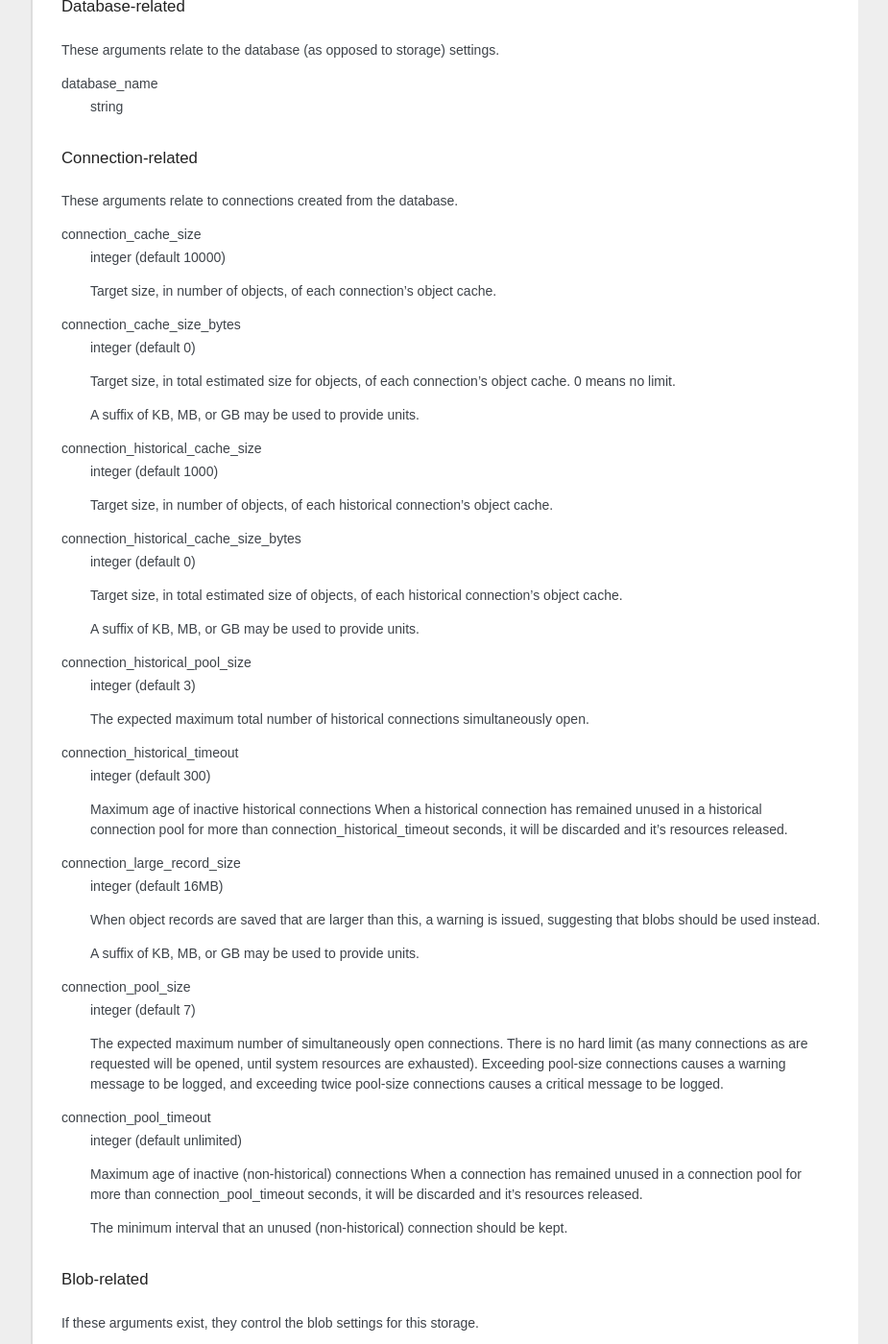
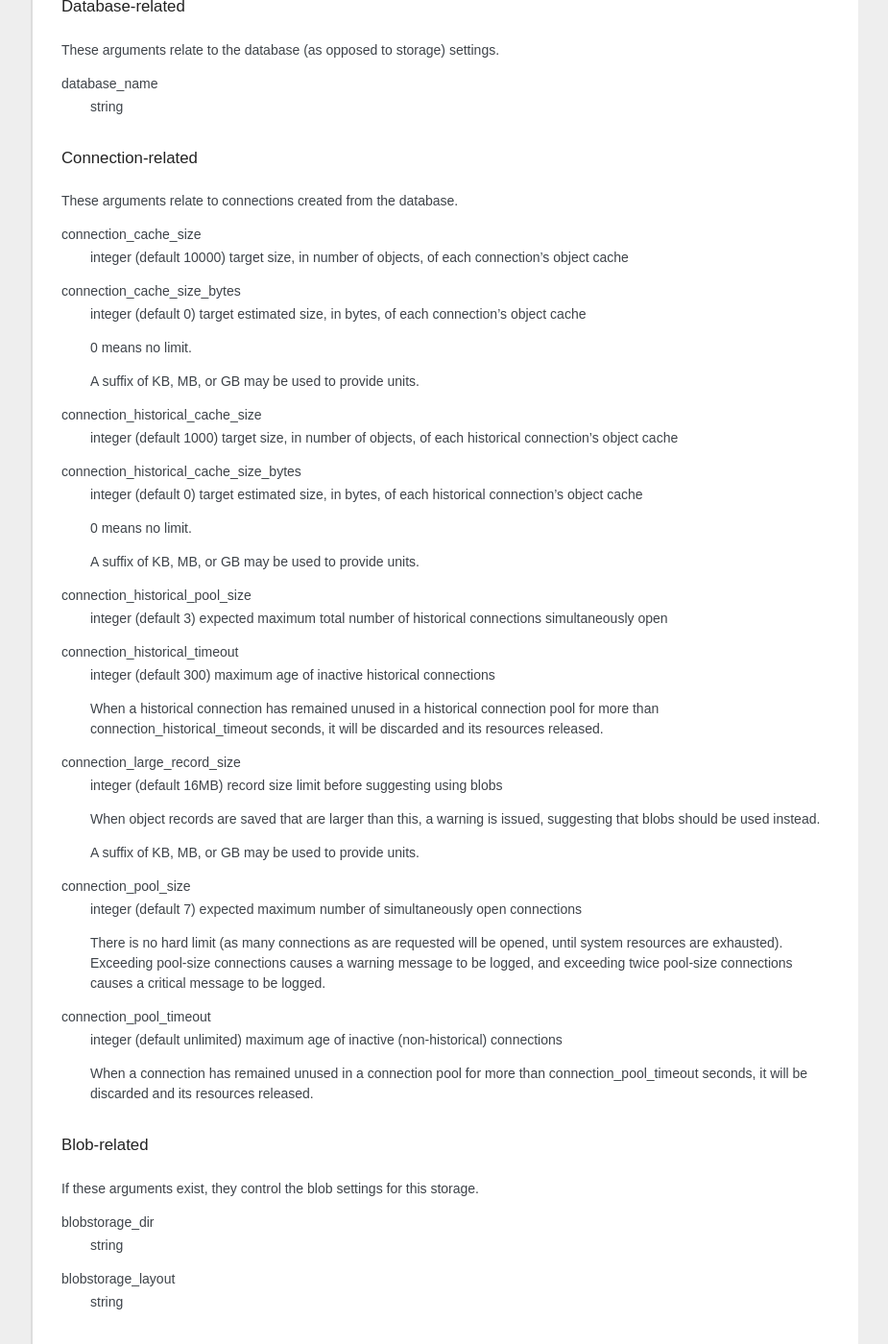
Before and after one commit to Pylons/zodburi, a Sphinx documentation site: the page built from docs/index.rst, in a window 1280 px wide and 1400 px high, scrolled down 1545 px. Shown: the whole window at 96% size, without its empty margins (198-1123 px from the left). Built offline with Sphinx 7.4.7, drawn with Linux system fonts in a browser that asks for light colours; some web fonts are replaced.

Commit message:
fixed wording/grammer and removed some junk text (left over from edits)

```diff
--- a/docs/index.rst
+++ b/docs/index.rst
@@ -93,49 +93,42 @@ Connection-related
 These arguments relate to connections created from the database.
 
 connection_cache_size
-  integer (default 10000)
-
-  Target size, in number of objects, of each connection's object
-  cache.
+  integer (default 10000) target size, in number of objects, of each
+  connection's object cache
 
 connection_cache_size_bytes
-  integer (default 0)
+  integer (default 0) target estimated size, in bytes, of each
+  connection's object cache
 
-  Target size, in total estimated size for objects, of each
-  connection's object cache.  0 means no limit.
+  0 means no limit.
 
   A suffix of KB, MB, or GB may be used to provide units.
 
 connection_historical_cache_size
-  integer (default 1000)
-
-  Target size, in number of objects, of each historical connection's
-  object cache.
+  integer (default 1000) target size, in number of objects, of each
+  historical connection's object cache
 
 connection_historical_cache_size_bytes
-  integer (default 0)
+  integer (default 0) target estimated size, in bytes, of each
+  historical connection's object cache
 
-  Target size, in total estimated size of objects, of each historical
-  connection's object cache.
+  0 means no limit.
 
   A suffix of KB, MB, or GB may be used to provide units.
 
 connection_historical_pool_size
-  integer (default 3)
-
-  The expected maximum total number of historical connections
-  simultaneously open.
+  integer (default 3) expected maximum total number of historical connections
+  simultaneously open
 
 connection_historical_timeout
-  integer (default 300)
+  integer (default 300) maximum age of inactive historical connections
 
-  Maximum age of inactive historical connections When a historical
-  connection has remained unused in a historical connection pool for
-  more than connection_historical_timeout seconds, it will be
-  discarded and it's resources released.
+  When a historical connection has remained unused in a historical
+  connection pool for more than connection_historical_timeout seconds,
+  it will be discarded and its resources released.
 
 connection_large_record_size
-  integer (default 16MB)
+  integer (default 16MB) record size limit before suggesting using blobs
 
   When object records are saved that are larger than this, a warning
   is issued, suggesting that blobs should be used instead.
@@ -143,9 +136,9 @@ connection_large_record_size
   A suffix of KB, MB, or GB may be used to provide units.
 
 connection_pool_size
-  integer (default 7)
+  integer (default 7) expected maximum number of simultaneously open
+  connections
 
-  The expected maximum number of simultaneously open connections.
   There is no hard limit (as many connections as are requested
   will be opened, until system resources are exhausted).  Exceeding
   pool-size connections causes a warning message to be logged,
@@ -153,15 +146,12 @@ connection_pool_size
   message to be logged.
 
 connection_pool_timeout
-  integer (default unlimited)
+  integer (default unlimited) maximum age of inactive (non-historical)
+  connections
 
-  Maximum age of inactive (non-historical) connections When a
-  connection has remained unused in a connection pool for more than
-  connection_pool_timeout seconds, it will be discarded and it's
+  When a connection has remained unused in a connection pool for more
+  than connection_pool_timeout seconds, it will be discarded and its
   resources released.
-
-  The minimum interval that an unused (non-historical)
-  connection should be kept.
 
 Blob-related
 ++++++++++++
```
